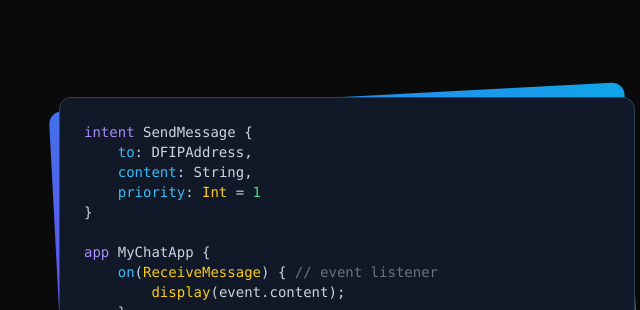
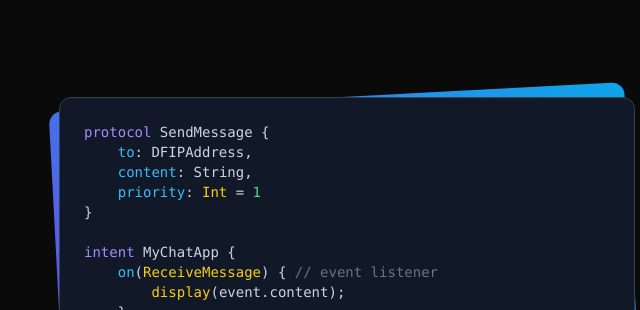
Before and after one commit to Versatile-Blockchain/Versatile-Blockchain, a plain HTML site: page index.html in a window 1280 px wide. Shown: the part 2660-2970 px from the top of the page, 613-1253 px from the left. Drawn offline with nearby package versions, Linux system fonts and the light colour scheme.

Commit message:
Update index.html

```diff
--- a/index.html
+++ b/index.html
@@ -239,13 +239,13 @@
                         <div class="relative">
                             <div class="absolute inset-0 bg-gradient-to-tr from-violet-600 to-sky-500 rounded-xl transform -rotate-3"></div>
                             <div class="relative bg-gray-900 p-6 rounded-xl border border-slate-700">
-                                <pre class="text-sm text-slate-300"><code class="language-javascript"><span class="text-violet-400">intent</span> SendMessage {
+                                <pre class="text-sm text-slate-300"><code class="language-javascript"><span class="text-violet-400">protocol</span> SendMessage {
     <span class="text-sky-400">to</span>: DFIPAddress,
     <span class="text-sky-400">content</span>: String,
     <span class="text-sky-400">priority</span>: <span class="text-yellow-400">Int</span> = <span class="text-green-400">1</span>
 }
 
-<span class="text-violet-400">app</span> MyChatApp {
+<span class="text-violet-400">intent</span> MyChatApp {
     <span class="text-sky-400">on</span>(<span class="text-yellow-400">ReceiveMessage</span>) { <span class="text-gray-500">// event listener</span>
         <span class="text-yellow-400">display</span>(event.content);
     }
```
